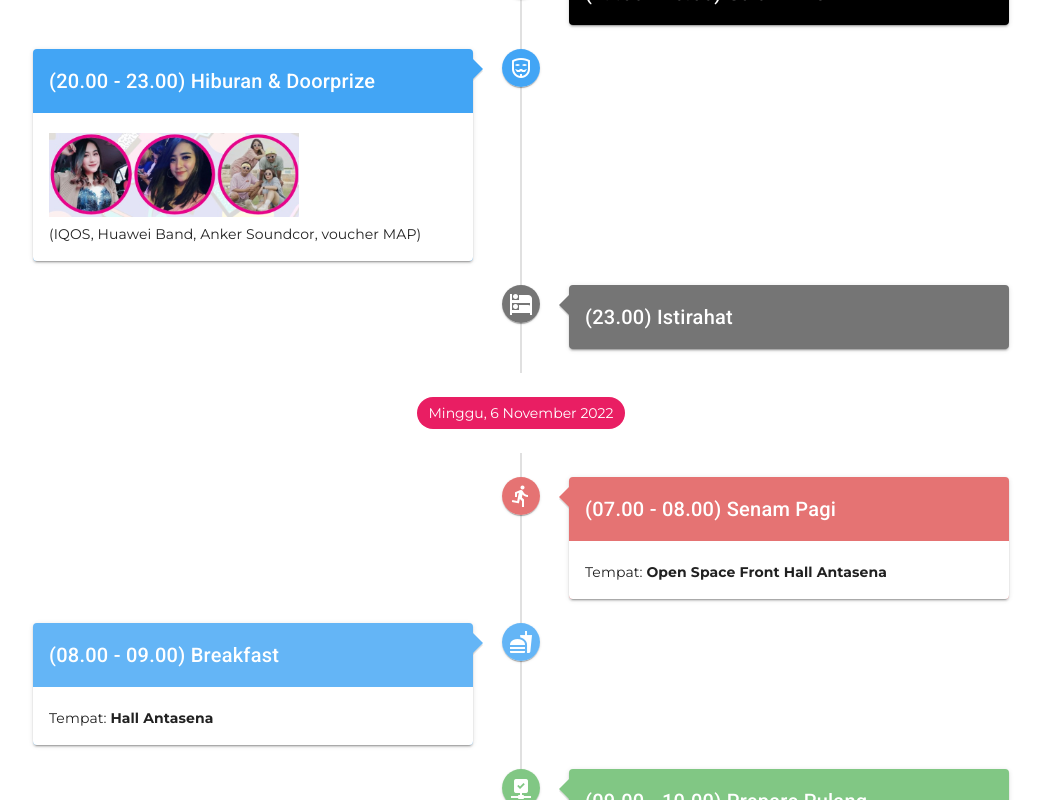
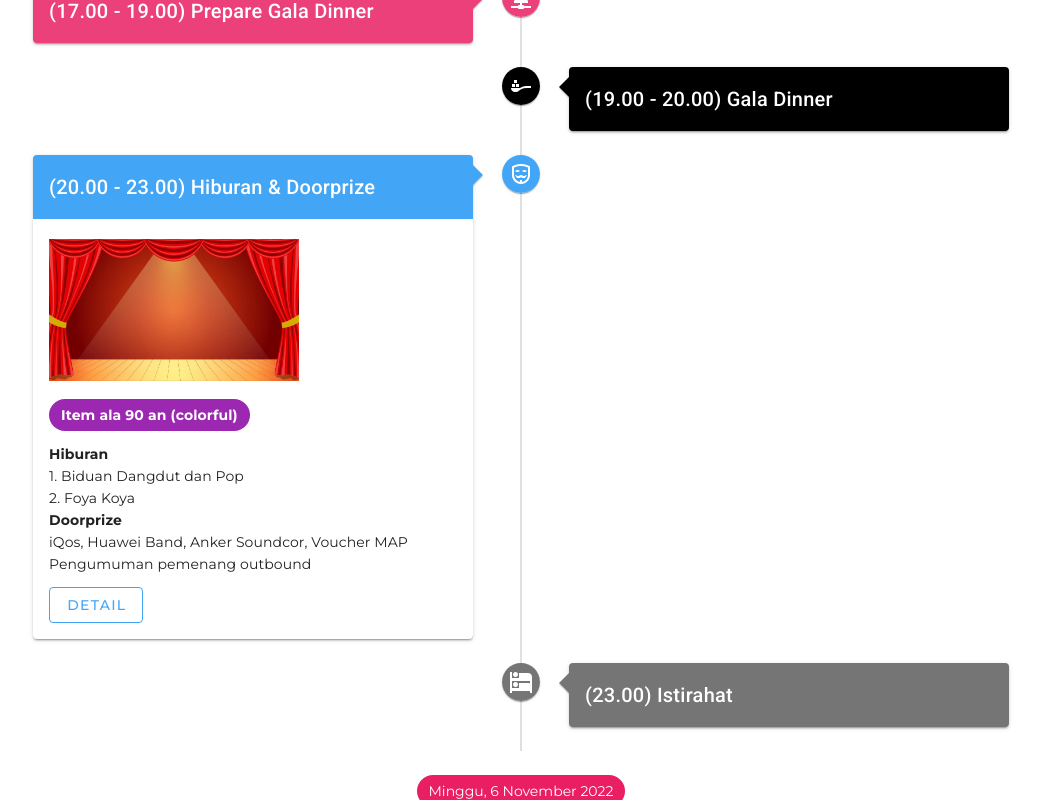
Before and after one commit to brahmaputra7/sampoerna-tegal, a Nuxt app: page / in a window 1280 px wide. Shown: the part 3120-3920 px from the top of the page, without its empty margins (119-1160 px from the left). Built offline with nearby package versions, Linux system fonts and the light colour scheme.

Commit message:
update ent

```diff
--- a/pages/index.vue
+++ b/pages/index.vue
@@ -70,7 +70,17 @@
                               <div>
                                 <img v-if="item.img" :src="item.img" width="250px"/>
                               </div>
+                              <v-chip v-if="item.tag" class="purple mb-3 mt-3"><b>{{item.tag}}</b></v-chip>
                               <div v-html="item.text"></div>
+                              <v-btn
+                                  v-if="item.detail"
+                                  :color="item.color"
+                                  class="mx-0 mt-3"
+                                  @click="entDetail = true"
+                                  outlined
+                                >
+                                  Detail
+                                </v-btn>
                             </v-card-text>
                           </v-card>
                         </v-timeline-item>
@@ -114,7 +124,6 @@
                                 <img v-if="item.img" :src="item.img" width="250px"/>
                               </div>
                               <div v-html="item.text"></div>
-
                             </v-card-text>
                           </v-card>
                         </v-timeline-item>
@@ -124,6 +133,22 @@
             </v-container>
         </div>
       </div>
+
+      <v-dialog v-model="entDetail" width="500px">
+        <v-card class="pa-5">
+          <b>Entertainment</b>
+          <img src="/img/run8.jpg" style="width:100%;border-radius:20px"/>
+          <div>1. Biduan Dangdut</div>
+          <div>1. Foya Koya</div>
+          <v-divider class="my-5"></v-divider>
+          <b>Doorprize</b>
+          <div class="mt-3"><i>Berlangsung setelah gala dinner</i></div>
+          <div class="mt-3"><b>Sesi 1:</b> 20.00 - 20.15</div>
+          <div><b>Sesi 2:</b> 20.30 - 20.45</div>
+          <div><b>Sesi 3:</b> 21.15 - 21.30</div>
+          <div class="mt-3"><i>Doorprize diambil secara acak oleh peserta sistem arisan/gulungan nama</i></div>
+        </v-card>
+      </v-dialog>
 
   </div>
 
@@ -156,6 +181,7 @@ export default {
   },
   data(){
     return {
+      entDetail:false,
       items: [
         {
           color: 'red lighten-2',
@@ -174,7 +200,7 @@ export default {
           icon: 'mdi-airballoon',
           img:'/img/run3.jpg',
           title:'(10.00 - 12.00) Outbound',
-          text:'Tempat: <b>Hotel Grand Dian - Guci</b>'
+          text:'Tempat: <b>Hotel Grand Dian - Guci</b> <br/><table class="mt-2"><tr><td>Game 1</td><td>:</td><td><b>Oper Pingpong</b></td></tr><tr><td>Game 2</td><td>:</td><td><b>Oper Pralon</b></td></tr><tr><td>Game 1</td><td>:</td><td><b>Oper Tepung</b></td></tr><tr><td>Game 1</td><td>:</td><td><b>Bulldozer</b></td></tr></table>'
         },
         {
           color: 'blue lighten-1',
@@ -205,8 +231,10 @@ export default {
           color: 'blue lighten-1',
           icon: 'mdi-guy-fawkes-mask',
           title:'(20.00 - 23.00) Hiburan & Doorprize',
-          img:'/img/run8.jpg',
-          text:'(IQOS, Huawei Band, Anker Soundcor, voucher MAP)'
+          detail:'entertainment',
+          tag:'Item ala 90 an (colorful)',
+          img:'/img/hib1.jpg',
+          text:'<b>Hiburan</b><br/>1. Biduan Dangdut dan Pop<br/>2. Foya Koya<br/><b>Doorprize</b><br/>iQos, Huawei Band, Anker Soundcor, Voucher MAP<br/>Pengumuman pemenang outbound'
         },
         {
           color: 'grey darken-1',
@@ -220,7 +248,7 @@ export default {
           color: 'red lighten-2',
           icon: 'mdi-run',
           title:'(07.00 - 08.00) Senam Pagi',
-          text:'Tempat: <b>Open Space Front Hall Antasena</b>'
+          text:'Tempat: <b>Open Space Front Hall Antasena</b><br/><div class="mt-5"><b>Doorprize</b><br/>Huawei Band, Anker Soundcor, Voucher MAP</div>'
         },
         {
           color: 'blue lighten-2',
```
Also changed, not shown: static/img/hib1.jpg (added).
